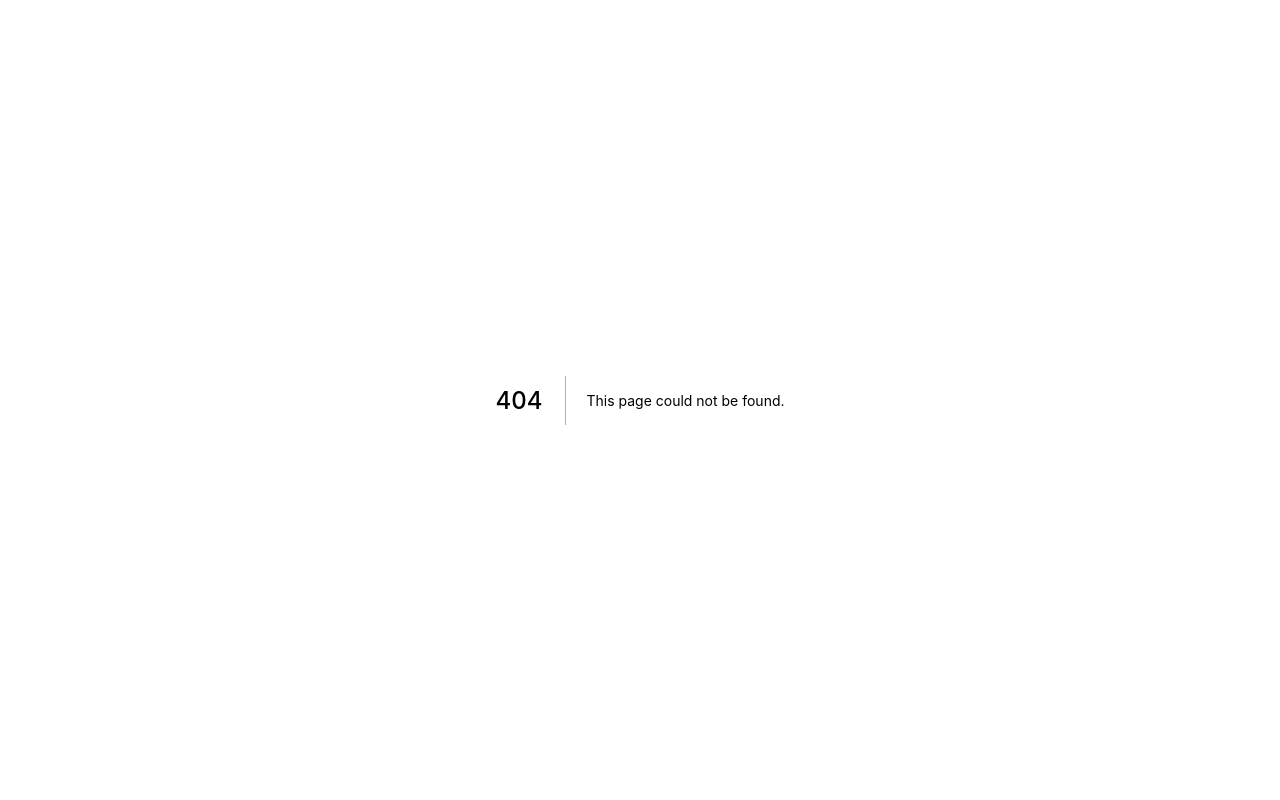
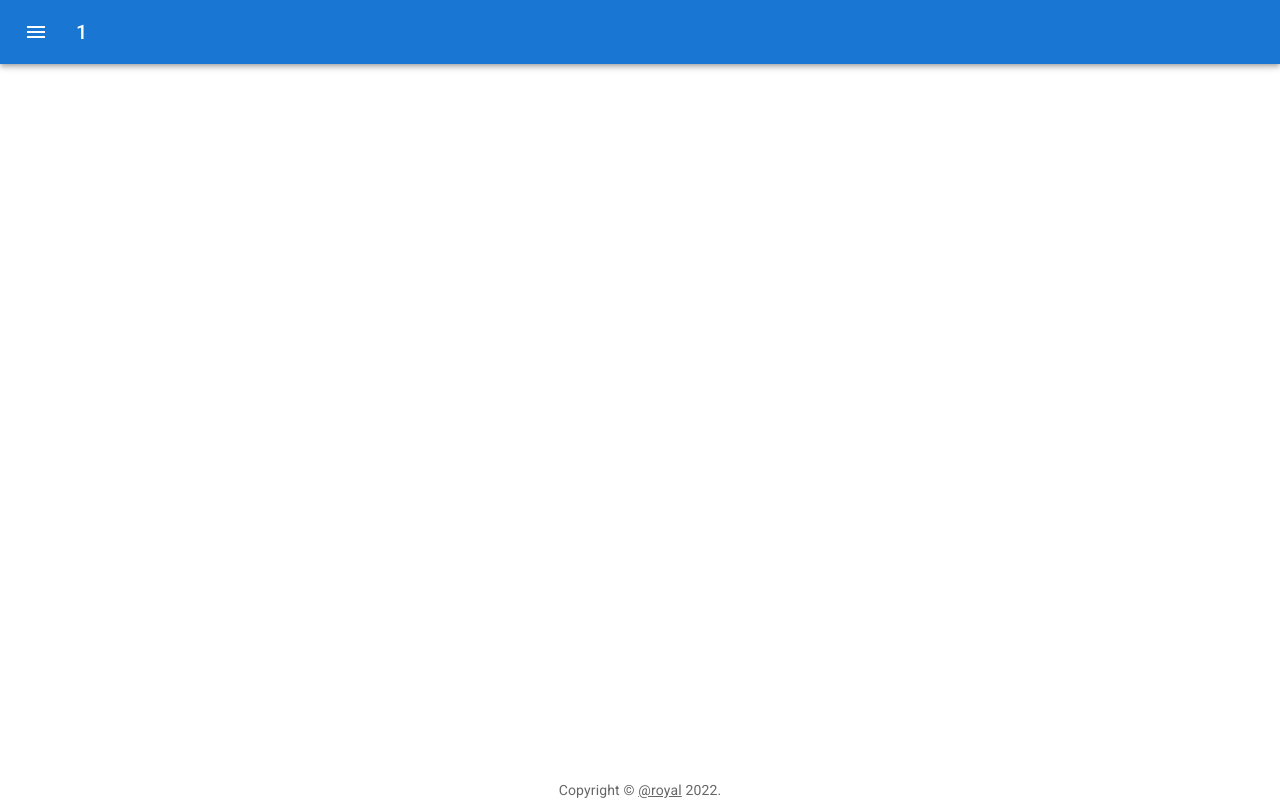
Before and after one commit to royal/react-setup, a Next.js app: page /github/1 in a window 1280 px wide. Before the commit this address had no page. Built offline with nearby package versions, Linux system fonts and the light colour scheme.

Commit message:
Add basic gh organisation page

```diff
--- /dev/null
+++ b/src/pages/github/[organisation]/index.tsx
@@ -0,0 +1,15 @@
+import { Layout } from 'components/layout';
+import { useRouter } from 'next/router';
+
+const OrganisationPage = () => {
+  const router = useRouter();
+  const { organisation } = router.query;
+
+  return (
+    <Layout header={{ title: organisation as string }}>
+
+    </Layout>
+  );
+}
+
+export default OrganisationPage;
```
